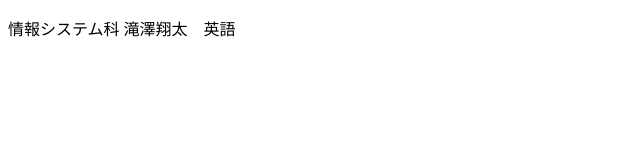
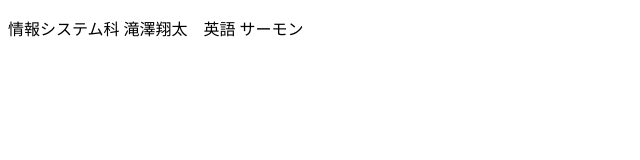
Before and after one commit to hosoya0503/branch-test, a plain HTML site: page profile_B.html in a window 1280 px wide. Shown: the full height of the page, 0-640 px from the left. Drawn offline with Linux system fonts and the light colour scheme.

Commit message:
好きな食べ物を追記

```diff
--- a/profile_B.html
+++ b/profile_B.html
@@ -5,6 +5,6 @@
     <title>Document</title>
 </head>
 <body>
- <p>情報システム科 滝澤翔太　英語</p>
+  <p>情報システム科 滝澤翔太　英語 サーモン</p>
 </body>
 </html>
```
